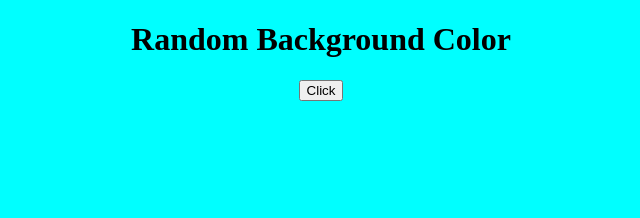
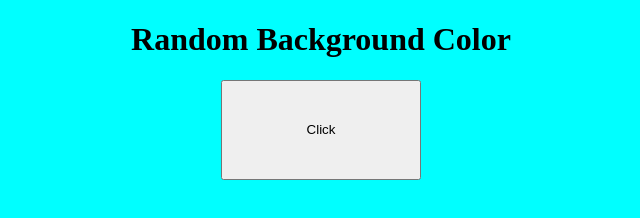
Before and after one commit to danielabdallah/background-color, a plain HTML site: page index.html in a window 1280 px wide. Shown: the whole page, without its empty margins (319-959 px from the left). Drawn offline with Linux system fonts and the light colour scheme.

Commit message:
Update app.css

```diff
--- a/app.css
+++ b/app.css
@@ -11,3 +11,8 @@ div {
 
   justify-content: center;
 }
+
+button {
+  width: 200px;
+  height: 100px;
+}
```
